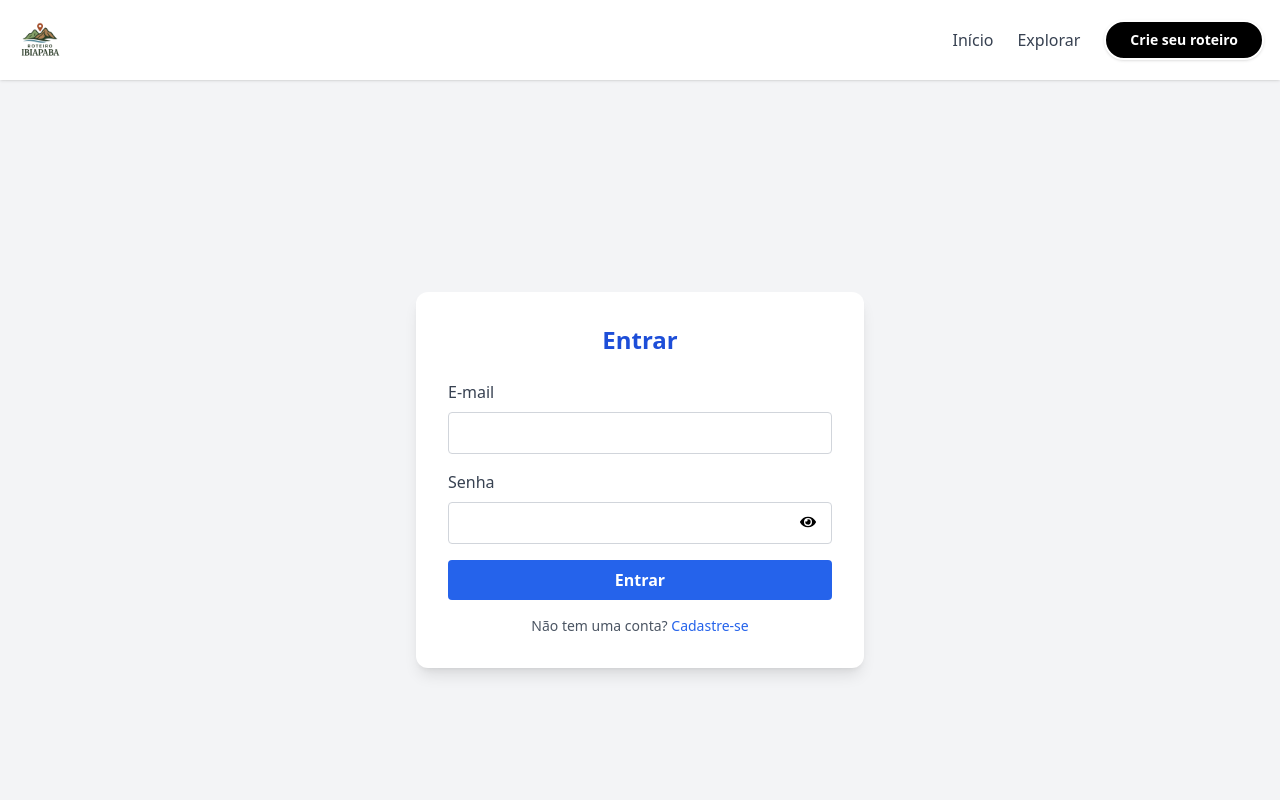
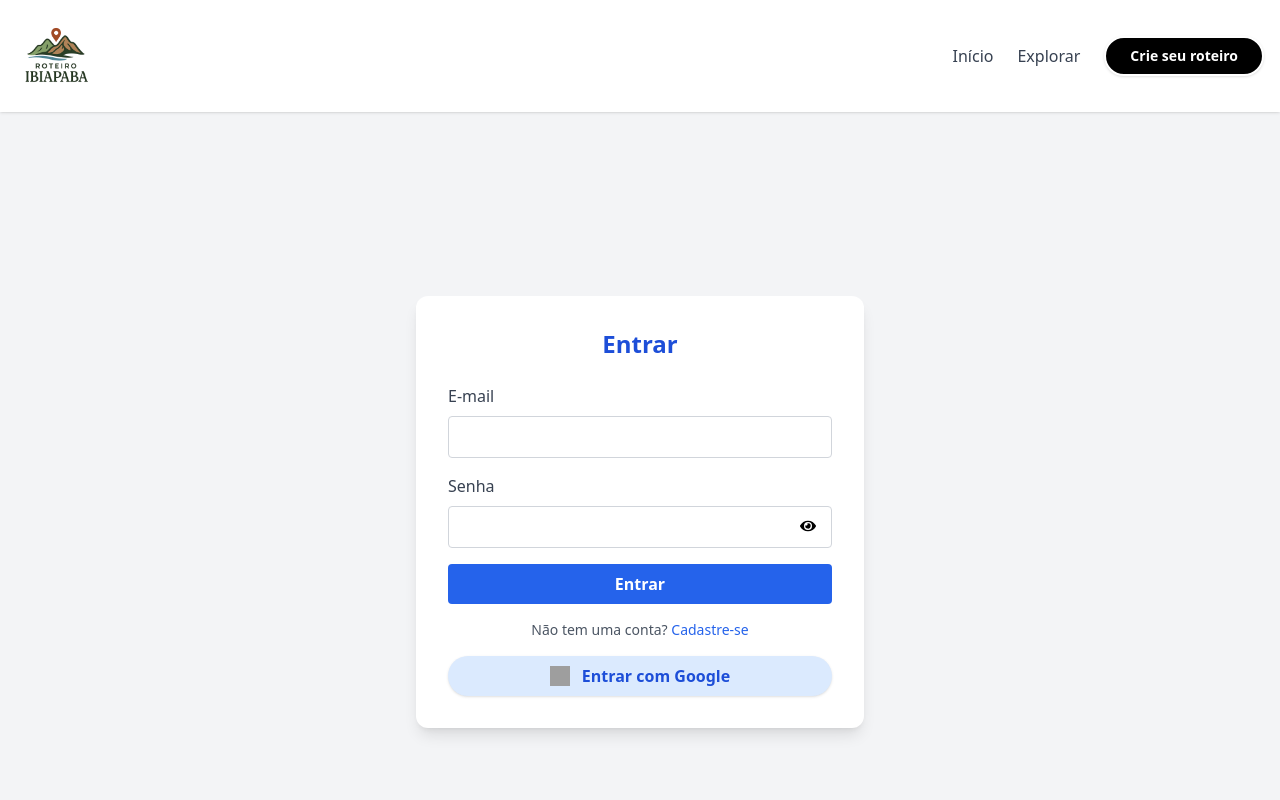
Before and after one commit to saviocunhaa/front-RoteiroIbiapaba, a Vue app: page /login in a window 1280 px wide. Shown: the top 800 px of the page. Built offline with nearby package versions, Linux system fonts and the light colour scheme; no server answers; grey boxes are pictures that could not be loaded.

Commit message:
login com google

```diff
--- /dev/null
+++ b/firebase.js
@@ -0,0 +1,21 @@
+// Importações do Firebase
+import { initializeApp } from 'firebase/app'
+import { getAuth, GoogleAuthProvider, signInWithPopup } from 'firebase/auth'
+
+// 🔐 Configurações do Firebase do seu projeto
+const firebaseConfig = {
+  apiKey: "AIzaSyAKkXvED-Ls2mCa89kfj1hwcnCrLblMIaU",
+  authDomain: "roteiroibiapaba-b8aea.firebaseapp.com",
+  projectId: "roteiroibiapaba-b8aea",
+  storageBucket: "roteiroibiapaba-b8aea.appspot.com",
+  messagingSenderId: "641564520217",
+  appId: "1:641564520217:web:XXXXXX", // você pode obter esse valor também na tela de configurações
+}
+
+// Inicializa o Firebase
+const app = initializeApp(firebaseConfig)
+const auth = getAuth(app)
+const provider = new GoogleAuthProvider()
+
+// Exporta o que será usado no login
+export { auth, provider, signInWithPopup }
--- a/package.json
+++ b/package.json
@@ -11,11 +11,13 @@
   "dependencies": {
     "@vueform/multiselect": "^2.6.11",
     "axios": "^1.9.0",
+    "firebase": "^11.7.1",
     "html2pdf.js": "^0.10.3",
     "marked": "^15.0.11",
     "swiper": "^11.2.6",
     "vue": "^3.5.13",
-    "vue-router": "^4.5.1"
+    "vue-router": "^4.5.1",
+    "vue3-google-login": "^2.0.33"
   },
   "devDependencies": {
     "@vitejs/plugin-vue": "^5.2.2",
--- a/src/components/Navbar.vue
+++ b/src/components/Navbar.vue
@@ -5,7 +5,7 @@
       <img
         src="../assets/RoteiroIbiapaba.png"
         alt="Logo"
-        class="h-12 w-auto"
+        class="h-20 w-auto"
       />
 
       <!-- Botão sanduíche no mobile -->
--- a/src/pages/Login.vue
+++ b/src/pages/Login.vue
@@ -32,6 +32,20 @@
             <router-link to="/register" class="text-blue-600 hover:underline font-medium">Cadastre-se</router-link>
           </p>
 
+          <button
+  type="button"
+  @click="loginWithGoogle"
+  class="w-full flex items-center justify-center gap-3 bg-blue-100 hover:bg-blue-200 text-blue-700 py-2 px-4 rounded-full font-semibold text-center mt-4 shadow transition"
+>
+  <img
+    src="https://www.gstatic.com/firebasejs/ui/2.0.0/images/auth/google.svg"
+    alt="Google"
+    class="h-5 w-5"
+  />
+  Entrar com Google
+</button>
+
+
         </div>
 
 
@@ -43,8 +57,10 @@
 
 <script setup>
 import { ref } from 'vue'
+import Input from '../components/UI/Input.vue'
 import { apiPublic, apiPrivate } from '../services/api'
-import Input from '../components/UI/Input.vue'
+import { auth, provider, signInWithPopup } from '/firebase.js'
+
 
 const email = ref('')
 const password = ref('')
@@ -71,10 +87,32 @@ const handleLogin = async () => {
     localStorage.setItem('username', profileResponse.data.nome)
     localStorage.setItem('foto', profileResponse.data.foto)
 
-    window.location.assign('/gerar-roteiro') // ⚡
+    window.location.assign('/gerar-roteiro')
   } catch (err) {
     console.error('Erro no login:', err)
     error.value = 'E-mail ou senha inválidos ou erro de conexão.'
   }
 }
+
+const loginWithGoogle = async () => {
+  try {
+    const result = await signInWithPopup(auth, provider)
+    const user = result.user
+    const idToken = await user.getIdToken()
+
+    const res = await apiPublic.post('/users/auth/google/', {
+      idToken: idToken
+    })
+
+    localStorage.setItem('access', res.data.access)
+    localStorage.setItem('refreshToken', res.data.refresh)
+    localStorage.setItem('username', res.data.user.nome)
+    localStorage.setItem('foto', res.data.user.foto || '')
+
+    window.location.href = '/gerar-roteiro'
+  } catch (err) {
+    console.error('Erro ao fazer login com Google:', err)
+    error.value = 'Erro no login com Google.'
+  }
+}
 </script>
--- a/src/pages/Perfil.vue
+++ b/src/pages/Perfil.vue
@@ -5,10 +5,11 @@
 
         <div class="flex flex-col items-center space-y-4">
           <img
-            src="https://cdn-icons-png.flaticon.com/512/149/149071.png"
+            :src="foto"
             alt="Avatar"
-            class="w-24 h-24 rounded-full bg-gray-300"
+            class="w-24 h-24 rounded-full bg-gray-300 object-cover"
           />
+
           <p class="text-lg text-gray-700 font-semibold">
             {{ username }}
           </p>
@@ -31,13 +32,17 @@
   import { ref } from 'vue'
   import { useRouter } from 'vue-router'
 
-  const username = ref(localStorage.getItem('username') || 'Usuário')
   const router = useRouter()
 
+  const username = ref(localStorage.getItem('username') || 'Usuário')
+  const foto = ref(localStorage.getItem('foto') || 'https://cdn-icons-png.flaticon.com/512/149/149071.png')
+
   const logout = () => {
-    localStorage.removeItem('token')
-    localStorage.removeItem('refresh_token')
+    localStorage.removeItem('access')
+    localStorage.removeItem('refreshToken')
     localStorage.removeItem('username')
+    localStorage.removeItem('foto')
     router.push('/login')
   }
+
   </script>
```
Also changed, not shown: 1 other file (tests, documents, lock files or other folders).
